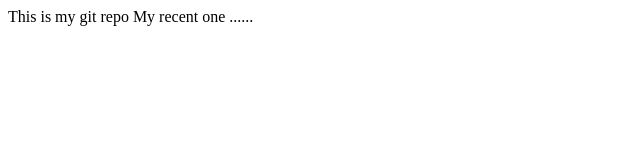
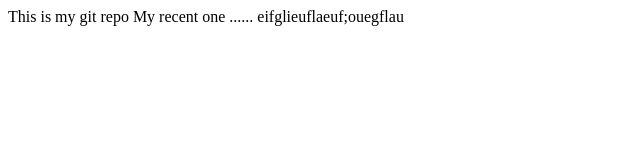
Before and after one commit to VaibhavTayade-777/LocalRepo, a plain HTML site: page index.html in a window 1280 px wide. Shown: the whole page, without its empty margins (0-640 px from the left). Drawn offline with Linux system fonts and the light colour scheme.

Commit message:
New filees

```diff
--- a/index.html
+++ b/index.html
@@ -1,4 +1,5 @@
 <p>
     This is my git repo
     My recent one ......
+    eifglieuflaeuf;ouegflau
 </p>
```
